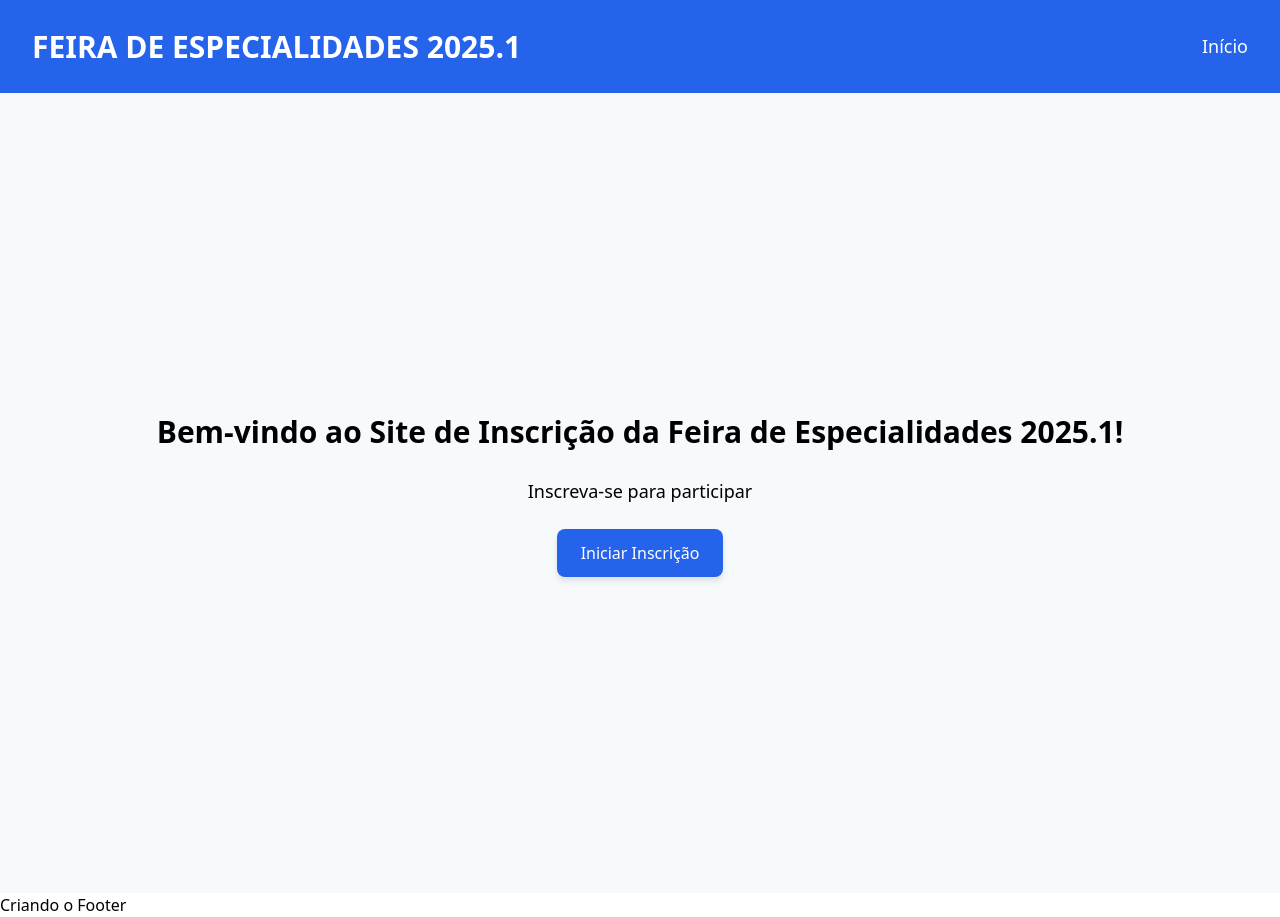
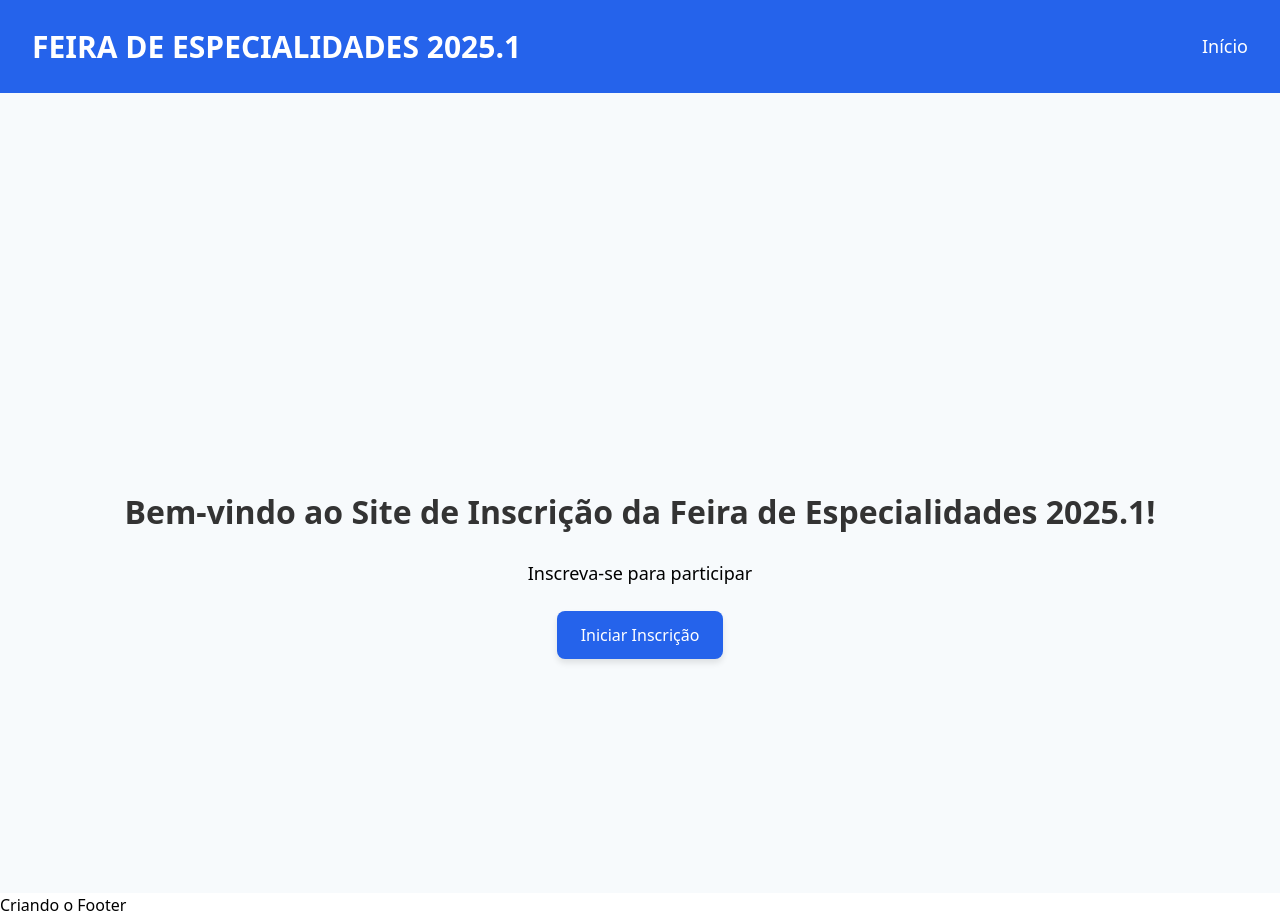
Before and after one commit to noelmagondim/oficina-de-especialidades, a React (Vite) app: page / in a window 1280 px wide. Built offline with nearby package versions, Linux system fonts and the light colour scheme.

Commit message:
atualizando css

```diff
--- a/src/styles/SaturdaySpecialtiesPage.css
+++ b/src/styles/SaturdaySpecialtiesPage.css
@@ -10,9 +10,11 @@
 
 /* Título */
 .title {
-  font-size: 1.875rem; /* text-3xl */
-  font-weight: 700; /* font-bold */
-  margin-bottom: 1.5rem; /* mb-6 */
+  margin-top: 10rem; /* Alinha o título abaixo do Header */
+  font-size: 2rem; /* Ajuste o tamanho do texto conforme necessário */
+  font-weight: 700; /* Fica mais chamativo */
+  text-align: center; /* Centraliza o título */
+  color: #333; /* Cor escura para o título */
 }
 
 /* Grid de especialidades */
```
